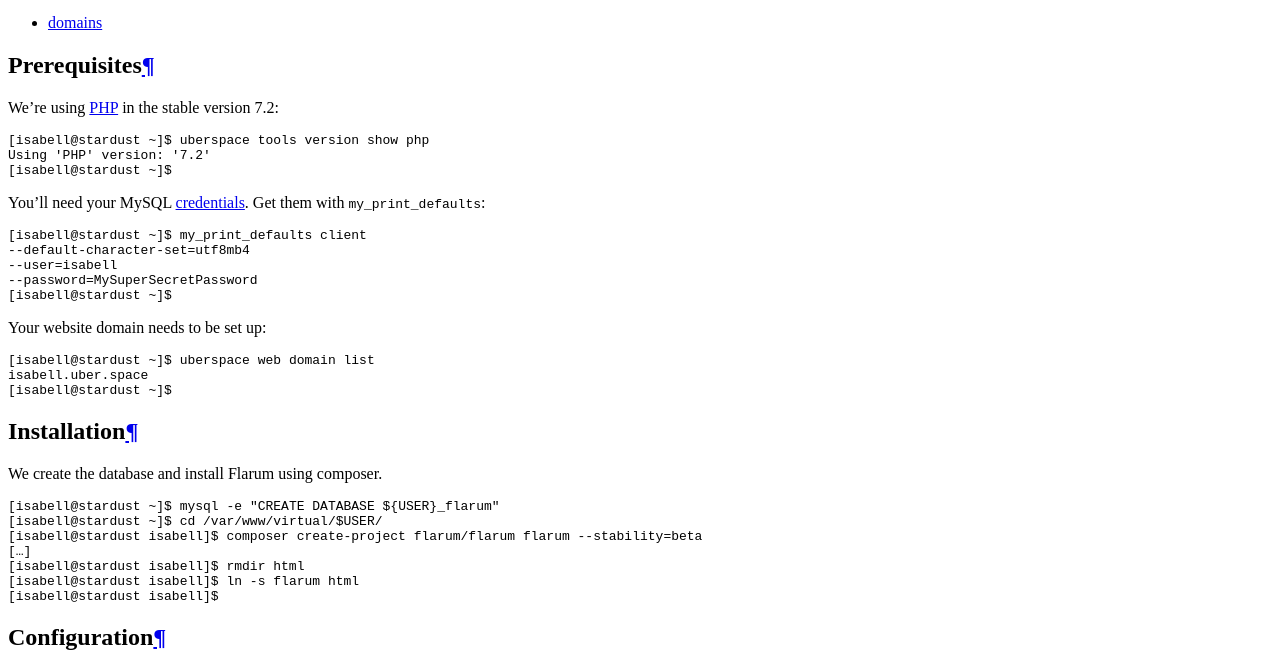
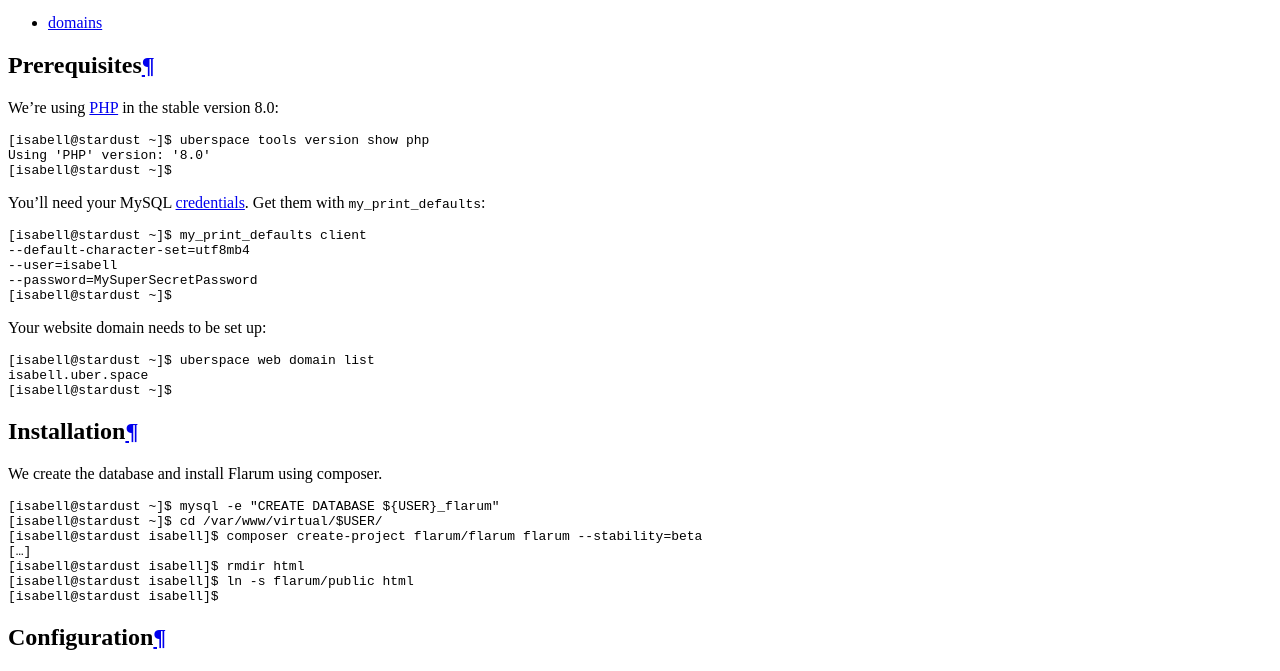
Before and after one commit to Uberspace/lab, a Sphinx documentation site: the page built from source/guide_flarum.rst, in a window 1280 px wide and 1400 px high, scrolled down 4035 px. Shown: the part 279-950 px from the top of the window. Built offline with Sphinx 7.4.7 and the Read the Docs theme 2.0.0, drawn with Linux system fonts in a browser that asks for light colours; some of the changed text lies outside the part shown.

Commit message:
Update guide_flarum.rst
Updating php version and fix html link

```diff
--- a/source/guide_flarum.rst
+++ b/source/guide_flarum.rst
@@ -30,12 +30,12 @@
 Prerequisites
 =============
 
-We’re using :manual:`PHP <lang-php>` in the stable version 7.2:
+We’re using :manual:`PHP <lang-php>` in the stable version 8.0:
 
 .. code-block:: console
 
  [isabell@stardust ~]$ uberspace tools version show php
- Using 'PHP' version: '7.2'
+ Using 'PHP' version: '8.0'
  [isabell@stardust ~]$
 
 .. include:: includes/my-print-defaults.rst
@@ -56,7 +56,7 @@
  [isabell@stardust isabell]$ composer create-project flarum/flarum flarum --stability=beta
  […]
  [isabell@stardust isabell]$ rmdir html
- [isabell@stardust isabell]$ ln -s flarum html
+ [isabell@stardust isabell]$ ln -s flarum/public html
  [isabell@stardust isabell]$
 
 Configuration
@@ -73,6 +73,6 @@
 
 ----
 
-Tested with Flarum v0.1.0-beta.11 and Uberspace 7.4
+Tested with Flarum v0.1.0-beta.13 and Uberspace 7.10.0
 
 .. author_list::
```
